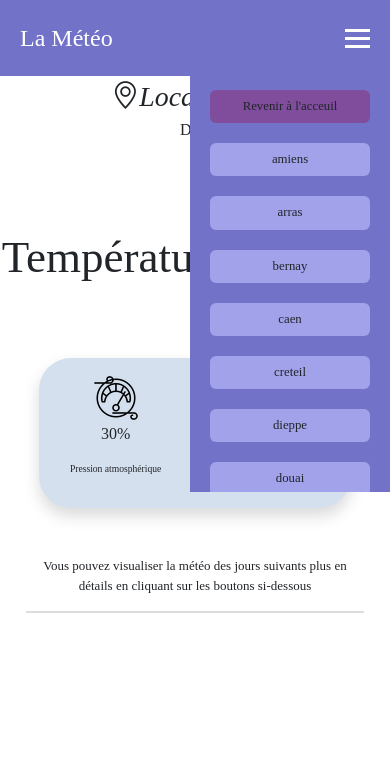
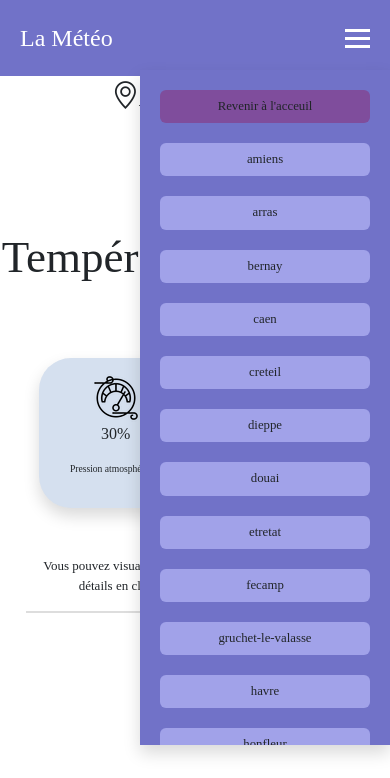
Before and after one commit to KevinLIOUST/meteo, a website: page meteo.html in a window 390 px wide. Both pictures are taken after a click on the element 357 px from the left and 38 px from the top of the page. Drawn offline with nearby package versions, Linux system fonts and the light colour scheme; no server answers; a web font is replaced by a local one.

Commit message:
Appli terminée 6 ! :)

```diff
--- a/css/Style-meteo.css
+++ b/css/Style-meteo.css
@@ -85,8 +85,8 @@ header {
     right: 0;
     background-color: rgb(113, 114, 200);
     flex-direction: column;
-    width: 200px;
-    height: 50%;
+    width: 250px;
+    height: 80%;
     display: none;
     padding: 20px;
     overflow-y: auto;
--- a/meteo.html
+++ b/meteo.html
@@ -31,7 +31,7 @@
       <span></span>
       <span></span>
     </div>
-    <nav class="nav-links" id="navLinks">
+    <nav class="nav-links shadow" id="navLinks">
       <button class="btn colorBtn colorBtnAcceuil" onclick="window.location.href = 'index.html';">Revenir à
         l'acceuil</button>
       <!-- <button class="btn colorBtn" onclick="recupererDonneesMeteo('rouen', 0);">Rouen</button>
```
